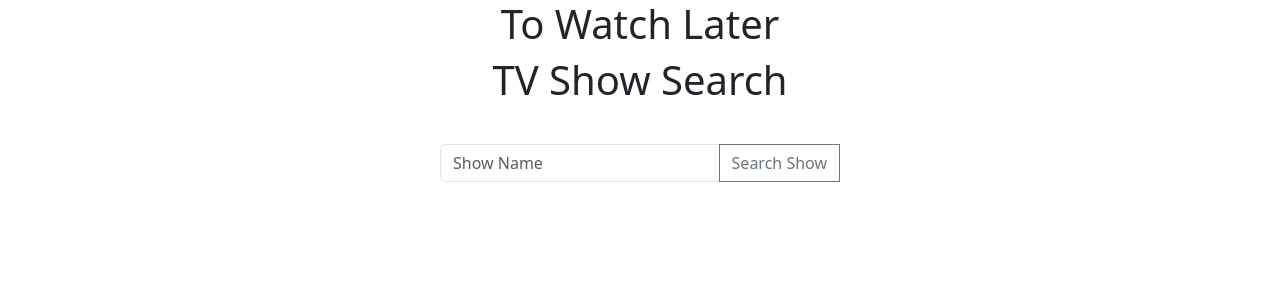
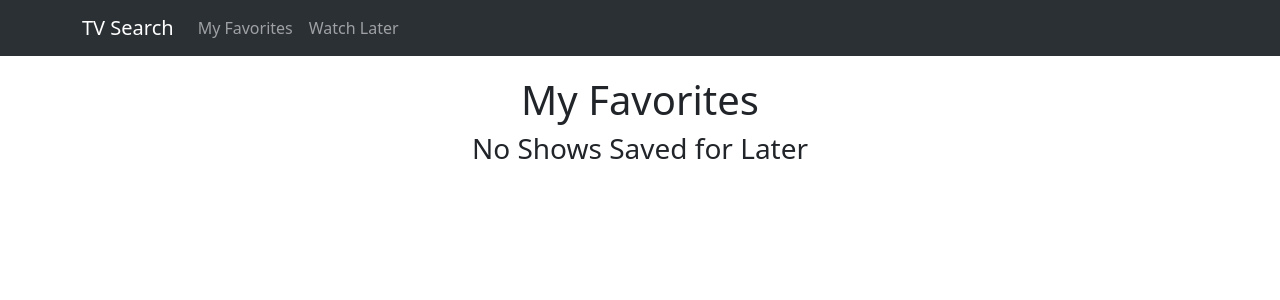
Before and after one commit to pkennedytx1/tv-search, a React (Create React App) app: page /favorites in a window 1280 px wide. Shown: the top 300 px of the page. Built offline with nearby package versions, Linux system fonts and the light colour scheme.

Commit message:
added the router to be able to change between different pages

```diff
--- a/package.json
+++ b/package.json
@@ -10,10 +10,14 @@
     "bootstrap": "^5.3.2",
     "bootstrap-icons": "^1.11.1",
     "html-react-parser": "^4.2.2",
+    "localforage": "^1.10.0",
+    "match-sorter": "^6.3.1",
     "react": "^18.2.0",
     "react-bootstrap": "^2.9.0",
     "react-dom": "^18.2.0",
+    "react-router-dom": "^6.17.0",
     "react-scripts": "5.0.1",
+    "sort-by": "^1.2.0",
     "styled-components": "^6.1.0",
     "web-vitals": "^2.1.4"
   },
--- /dev/null
+++ b/src/component/Navigation.jsx
@@ -0,0 +1,24 @@
+import React from 'react'
+import { Navbar, Container, Nav } from 'react-bootstrap';
+import { Link } from 'react-router-dom';
+
+export default function Navigation() {
+    return(
+        <Navbar data-bs-theme="dark" collapseOnSelect expand="lg" className="bg-body-tertiary">
+            <Container>
+                <Navbar.Brand as={Link} to="/" href="#home">TV Search</Navbar.Brand>
+                <Navbar.Toggle aria-controls="responsive-navbar-nav" />
+                <Navbar.Collapse id="responsive-navbar-nav">
+                <Nav className="mr-auto">
+                    <Nav.Link as={Link} to="/favorites">
+                        My Favorites
+                    </Nav.Link>
+                    <Nav.Link as={Link} to="/watch_later">
+                        Watch Later
+                    </Nav.Link>
+                </Nav>
+                </Navbar.Collapse>
+            </Container>
+        </Navbar>
+    )
+}
--- a/src/component/STitle.jsx
+++ b/src/component/STitle.jsx
@@ -2,4 +2,6 @@ import styled from 'styled-components'
 
 export const PageHeader = styled.h1`
     text-align: center;
+    margin-top: 20px;
+    margin-top: 20px;
 `
--- a/src/containers/Favorites.jsx
+++ b/src/containers/Favorites.jsx
@@ -1,7 +1,36 @@
 import React from 'react'
+import { PageHeader } from '../component/STitle'
+import { Container, Card, Row, Col, Form, Button } from 'react-bootstrap';
 
-export default function Favorites() {
+export default function Favorites({ favorites }) {
+    console.log(favorites);
     return(
-        <h1>My Favs</h1>
+        <Container>
+            <PageHeader>
+                My Favorites
+            </PageHeader>
+            {favorites.length === 0 && <h3 style={{ textAlign: 'center' }}>No Shows Saved for Later</h3>}
+            {favorites?.map((show) => {
+                const {id, name} = show
+                return(
+                    <Card key={id}>
+                        <Row>
+                            <Col sm={12} md={6}>
+                                <Card.Body>{name}</Card.Body>
+                            </Col>
+                            <Col sm={12} md={6}>
+                                <Card.Body>
+                                    <Button
+                                        variant='danger'
+                                    >
+                                        Remove
+                                    </Button>
+                                </Card.Body>
+                            </Col>
+                        </Row>
+                    </Card>
+                )
+            })}
+        </Container>
     )
 }
--- a/src/containers/SearchList.jsx
+++ b/src/containers/SearchList.jsx
@@ -26,9 +26,13 @@ export default function SearchList({
                                         <Card.Title>{name && name}</Card.Title>
                                         <Card.Subtitle className="mb-2 text-muted">Rating: {show?.score}</Card.Subtitle>
                                         {summary && parse(summary)}
-                                        <Button onClick={() => handleShowFavorited(id)} variant="light">
+                                        <Button onClick={() => handleShowFavorited({
+                                            id,
+                                            name,
+                                            imdb
+                                        })} variant="light">
                                             {
-                                                favorites?.includes(id) ?
+                                                favorites?.find((show) => show.id === id) ?
                                                 <FavoriteIconFilled size='36' color='#FF0000'/> :
                                                 <FavoriteIconOutlined size='36' color='#FF0000'/>
                                             }
--- a/src/containers/ToWatch.jsx
+++ b/src/containers/ToWatch.jsx
@@ -11,6 +11,7 @@ export default function ToWatch({
             <PageHeader>
                 To Watch Later
             </PageHeader>
+            {watchLater.length === 0 && <h3 style={{ textAlign: 'center' }}>No Shows Saved for Later</h3>}
             {watchLater?.map((show) => {
                 const {id, name} = show
                 return(
--- a/src/containers/TvSearch.jsx
+++ b/src/containers/TvSearch.jsx
@@ -1,18 +1,22 @@
-import React, { useState } from 'react'
+import React, { useState, useMemo } from 'react'
 import Main from './Main';
 import Favorites from './Favorites';
 import ToWatch from './ToWatch';
+import { RouterProvider, createBrowserRouter } from 'react-router-dom';
+import Navigation from '../component/Navigation';
 
 export default function TvSearch() {
     const [favorites, setFavorites] = useState([])
     const [watchLater, setWatchLater] = useState([])
 
-    const handleShowFavorited = (id) => {
-        if (favorites.includes(id)) {
-            const newFavs = favorites.filter((fav) => fav !== id);
+    const handleShowFavorited = (showData) => {
+        console.log(showData);
+        const { id } = showData
+        if (favorites.find((show) => show.id === id)) {
+            const newFavs = favorites.filter((fav) => fav.id !== id);
             setFavorites(newFavs)
         } else {
-            setFavorites([...favorites, id]);
+            setFavorites([...favorites, showData]);
         }
     }
 
@@ -26,17 +30,43 @@ export default function TvSearch() {
         }
     }
 
+    const appRouter = createBrowserRouter([
+        {
+            path: "/",
+            element:
+                <>
+                    <Navigation />
+                    <Main
+                        handleShowFavorited={handleShowFavorited}
+                        handleToWatchLater={handleToWatchLater}
+                        favorites={favorites}
+                    />
+                </>
+        },
+        {
+            path: "/favorites",
+            element:
+                <>
+                    <Navigation />
+                    <Favorites favorites={favorites} />
+                </>
+        },
+        {
+            path: "/watch_later",
+            element:
+                <>
+                    <Navigation />
+                    <ToWatch
+                        watchLater={watchLater}
+                        handleToWatchLater={handleToWatchLater}
+                    />
+                </>
+        }
+    ]);
+
     return(
         <>
-            <ToWatch
-                watchLater={watchLater}
-                handleToWatchLater={handleToWatchLater}
-            />
-            <Main
-                handleShowFavorited={handleShowFavorited}
-                handleToWatchLater={handleToWatchLater}
-                favorites={favorites}
-            />
+            <RouterProvider router={appRouter} />
         </>
     )
 }
```
Also changed, not shown: 1 other file (tests, documents, lock files or other folders).
